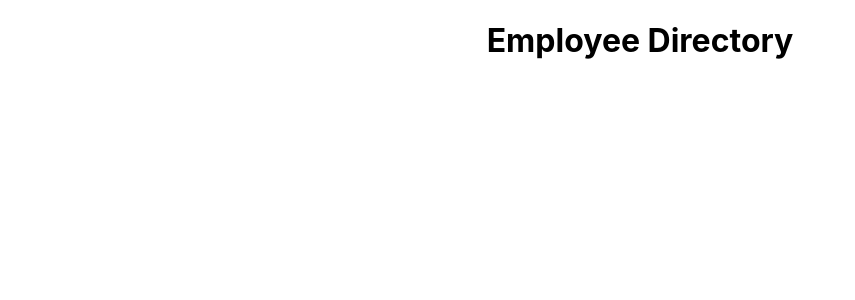
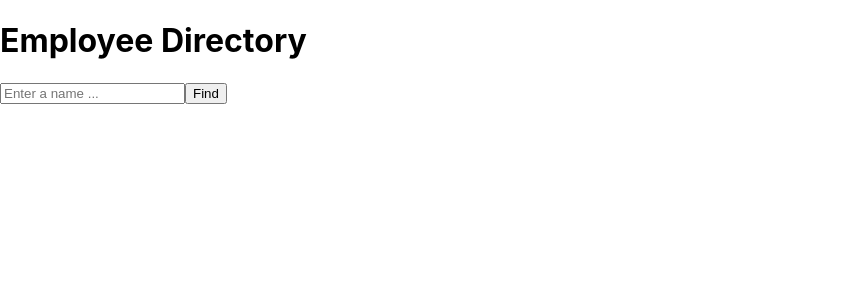
Before and after one commit to imbingz/React-User-Directory, a React (Create React App) app: page / in a window 1280 px wide. Shown: the top 300 px of the page, without its empty margins (0-855 px from the left). Built offline with nearby package versions, Linux system fonts and the light colour scheme.

Commit message:
add search bar compo, input n btn event handlers

```diff
--- a/src/App.js
+++ b/src/App.js
@@ -1,13 +1,29 @@
 import React from 'react';
-import moduleName from './components/Heading';
 import './App.css';
 import Heading from './components/Heading';
+import SearchBar from './components/SearchBar';
 
 function App() {
+
+  const [ inputValue, setInputValue ] = React.useState('');
+
+	const handleInputChange = e => {
+		setInputValue(e.target.value);
+	};
+	const handleClick = e => {
+		e.preventDefault();
+    //run filter method n show the result
+		setInputValue('');
+  };
+
+
 	return (
-		<div className='App'>
+    <>
 			<Heading />
-		</div>
+      <main>
+        <SearchBar inputValue={inputValue} handleInputChange={handleInputChange} handleClick={handleClick} />
+      </main>
+		</>
 	);
 }
 
--- a/src/components/SearchBar/SearchBar.js
+++ b/src/components/SearchBar/SearchBar.js
@@ -0,0 +1,23 @@
+import React from 'react';
+
+function SearchBar({ inputValue, handleInputChange, handleClick }) {
+	return (
+		<section className='searchBar'>
+			<form className='searchForm'>
+				<input
+					type='text'
+					id='name'
+					name='name'
+					value={inputValue}
+					placeholder='Enter a name ...'
+					onChange={handleInputChange}
+				/>
+				<button className='searchBtn' onClick={handleClick}>
+					Find
+				</button>
+			</form>
+		</section>
+	);
+}
+
+export default SearchBar;
```
